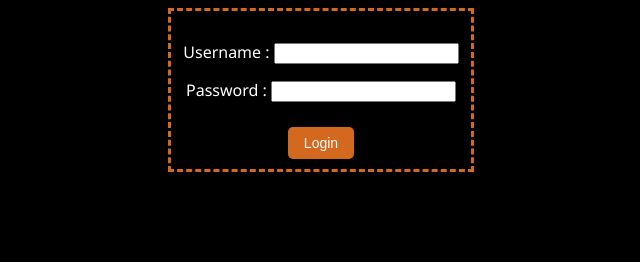
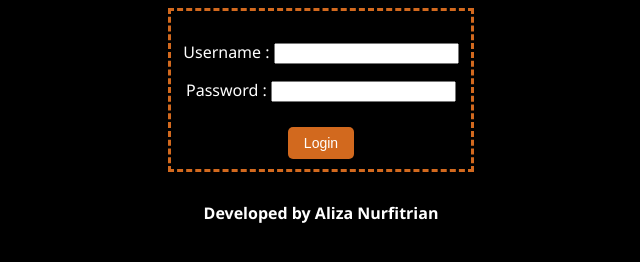
Before and after one commit to Alizaaaja4/Web_DLinkedln, a plain HTML site: page index.html in a window 1280 px wide. Shown: the part 204-466 px from the top of the page, without its empty margins (319-959 px from the left). Drawn offline with Linux system fonts and the light colour scheme.

Commit message:
update ver 1

```diff
--- a/index.html
+++ b/index.html
@@ -26,6 +26,12 @@
         </form>
     </div>
 
+    <div class="footer">
+        <p id="mee">
+            Developed by Aliza Nurfitrian
+        </p>
+    </div>
+
     <script src="suhu.js"></script>
 </body>
 </html>
--- a/suhu.js
+++ b/suhu.js
@@ -47,4 +47,17 @@ function kirim() {
     var newUrl = "index.html";
     window.history.replaceState(null, null, newUrl);
     window.location.href = newUrl;
+
+    let feedback = prompt ('Berikan kami feedback !!')
+    confirm (`Terimkasih atas feedback nya "${feedback}" 🙏🏻🙏🏻`)
 }
+
+// const h6 = document.createElement('h6')
+// h6.textContent = "Developed by Aliza Nurfitrian"
+// body.append(h6)
+const body = document.body
+const foot = document.getElementById('mee')
+foot.style.color = 'white'
+foot.style.textAlign = 'center'
+foot.style.marginTop = '30px'
+foot.style.fontWeight = '600'
```
